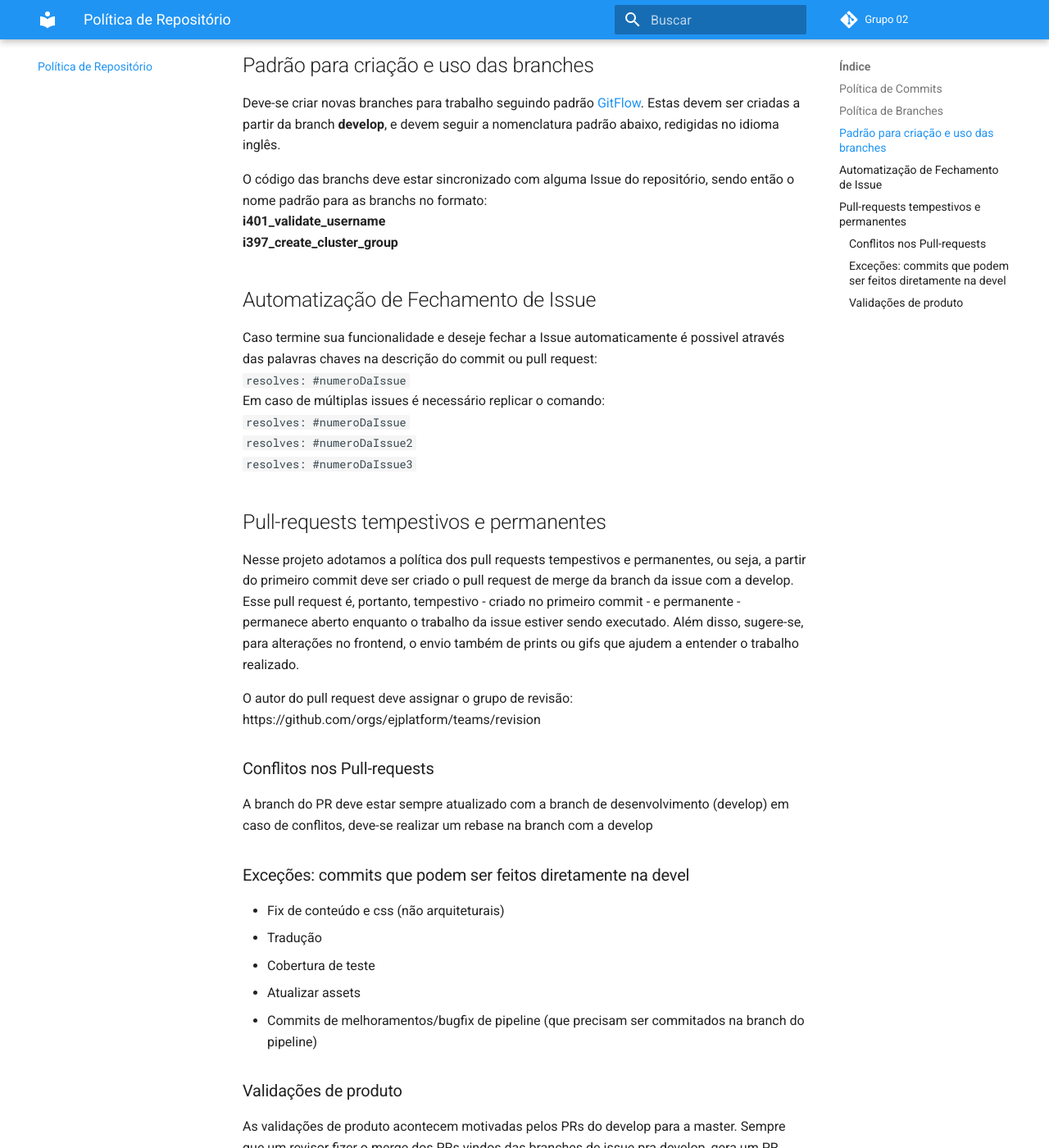
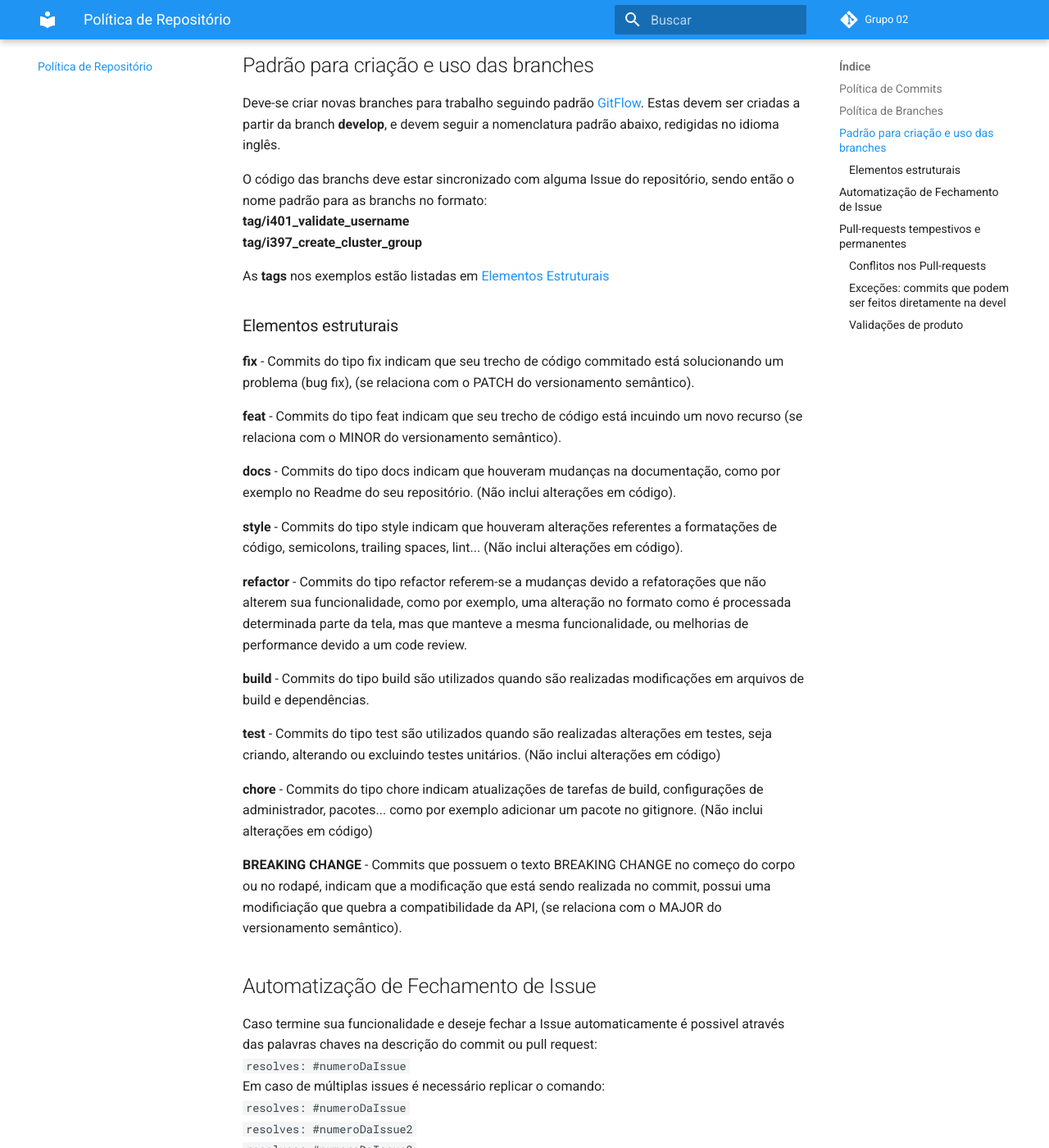
Before and after one commit to fga-eps-mds/2020.1-GaiaDex-wiki, an MkDocs documentation site: the page built from docs/repository_politics/repository_politics.md, in a window 1280 px wide and 1400 px high, scrolled down 1056 px. Shown: the whole window at 82% size. Built offline with MkDocs 1.6.1 and Material for MkDocs 9.7.7, drawn with Linux system fonts in a browser that asks for light colours; comment, search, counter and statistics services are not loaded; old or Windows-style settings are respelled for this version of MkDocs.

Commit message:
Update repository politics.
Co-authored-by: João Vítor Morandi <joao.lemos4000@gmail.com>

```diff
--- a/docs/repository_politics/repository_politics.md
+++ b/docs/repository_politics/repository_politics.md
@@ -30,8 +30,31 @@ Como pode ser visto, após a etapa de desenvolvimento em uma branch de funcional
 Deve-se criar novas branches para trabalho seguindo padrão [GitFlow](https://datasift.github.io/gitflow/IntroducingGitFlow.html). Estas devem ser criadas a partir da branch __develop__, e devem seguir a nomenclatura padrão abaixo, redigidas no idioma inglês.
 
 O código das branchs deve estar sincronizado com alguma Issue do repositório, sendo então o nome padrão para as branchs no formato:
-__i401_validate_username__
-__i397_create_cluster_group__
+__tag/i401_validate_username__
+__tag/i397_create_cluster_group__
+
+As __tags__ nos exemplos estão listadas em [Elementos Estruturais](#elementos-estruturais)
+
+### Elementos estruturais
+
+**fix** - Commits do tipo fix indicam que seu trecho de código commitado está solucionando um problema (bug fix), (se relaciona com o PATCH do versionamento semântico).
+
+**feat** - Commits do tipo feat indicam que seu trecho de código está incuindo um novo recurso (se relaciona com o MINOR do versionamento semântico).
+
+**docs** - Commits do tipo docs indicam que houveram mudanças na documentação, como por exemplo no Readme do seu repositório. (Não inclui alterações em código).
+
+**style** - Commits do tipo style indicam que houveram alterações referentes a formatações de código,
+semicolons, trailing spaces, lint... (Não inclui alterações em código).
+
+**refactor** - Commits do tipo refactor referem-se a mudanças devido a refatorações que não alterem sua funcionalidade, como por exemplo, uma alteração no formato como é processada determinada parte da tela, mas que manteve a mesma funcionalidade, ou melhorias de performance devido a um code review.
+
+**build** - Commits do tipo build são utilizados quando são realizadas modificações em arquivos de build e dependências.
+
+**test** - Commits do tipo test são utilizados quando são realizadas alterações em testes, seja criando, alterando ou excluindo testes unitários. (Não inclui alterações em código)
+
+**chore** - Commits do tipo chore indicam atualizações de tarefas de build, configurações de administrador, pacotes... como por exemplo adicionar um pacote no gitignore. (Não inclui alterações em código)
+
+**BREAKING CHANGE** - Commits que possuem o texto BREAKING CHANGE no começo do corpo ou no rodapé, indicam que a modificação que está sendo realizada no commit, possui uma modificiação que quebra a compatibilidade da API, (se relaciona com o MAJOR do versionamento semântico).
 
 ## Automatização de Fechamento de Issue
 Caso termine sua funcionalidade e deseje fechar a Issue automaticamente é possivel através das palavras chaves na descrição do commit ou pull request:
```
